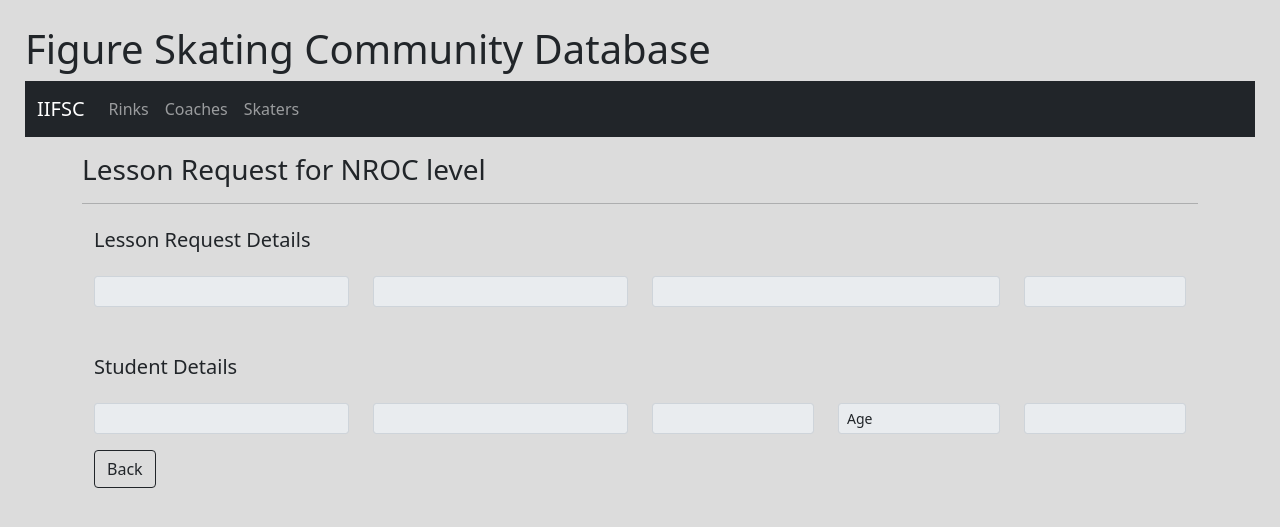
After one commit to suipingooi/iifscdb, a Flask app: template templates/process_lesson.template.html in a window 1280 px wide. The commit adds this page. Shown: the top 527 px of the page. Run offline with Flask 2, Linux system fonts and the light colour scheme; the template is opened without the code that fills it, so the values that code supplies are empty; some libraries are stand-ins or nearby versions.

Commit message:
added process lesson for testing

```diff
--- a/app.py
+++ b/app.py
@@ -598,6 +598,7 @@ def process_add_comp(student_id):
                                old_values=old_values)
 
 
+# updating competition data for skaters
 @app.route('/students/<student_id>/<comp_id>/update')
 def update_competition(student_id, comp_id):
     skate_comp = db.students.find_one({
@@ -668,7 +669,7 @@ def process_update_competition(student_id, comp_id):
 
 
 # deleting competition data from skater
-@ app.route('/students/<student_id>/skater_profile/<comp_id>/delete')
+@app.route('/students/<student_id>/skater_profile/<comp_id>/delete')
 def del_competition(student_id, comp_id):
     db.students.update_one({
         "competition_data.comp_id": ObjectId(comp_id)
@@ -684,7 +685,7 @@ def del_competition(student_id, comp_id):
 
 
 # request lesson with coach
-@ app.route('/coaches/<coach_id>/request')
+@app.route('/coaches/<coach_id>/request')
 def request_lesson(coach_id):
     coach_rl = db.coaches.find_one({
         '_id': ObjectId(coach_id)
@@ -786,8 +787,7 @@ def get_skater_id(form):
         '_id': 1
     })
 
-    student_id = list(sk8er.values())
-
+    student_id = sk8er.get('_id')
     return student_id
 
 
@@ -817,10 +817,10 @@ def post_reqlesson(coach_id):
             "location": request.form.get('rl_loc'),
             "ice_type": request.form.get('rl_icetype'),
             "coach_id": ObjectId(coach_id),
-            "student_id": student_id
+            "student_id": ObjectId(student_id)
         })
         flash("Lesson Request Accepted for Processing")
-        return redirect(url_for('lesson'))
+        return redirect(url_for('index'))
     else:
         coach_rl = db.coaches.find_one({
             '_id': ObjectId(coach_id)
@@ -859,6 +859,26 @@ def lesson():
                            lesson=lesson)
 
 
+@app.route('/schedule/<lesson_id>/<coach_id>+<student_id>/process')
+def process_lesson(lesson_id, coach_id, student_id):
+    lesson = db.schedule.find_one({
+        '_id': ObjectId(lesson_id)
+    })
+    print(lesson)
+    coach = db.coaches.find_one({
+        '_id': ObjectId(coach_id)
+    })
+    print(coach)
+    student = db.students.find_one({
+        '_id': ObjectId(student_id)
+    })
+    print(student)
+    return render_template('process_lesson.template.html',
+                           lesson=lesson,
+                           coach=coach,
+                           student=student)
+
+
 @app.route('/schedule/<lesson_id>/delete')
 def del_lesson(lesson_id):
     db.schedule.remove({
--- /dev/null
+++ b/templates/process_lesson.template.html
@@ -0,0 +1,50 @@
+{% extends 'base.template.html'%}
+
+{%block content%}
+<h3>Lesson Request for NROC level {{coach.nroc_level}} {{coach.coach_fname}} {{coach.coach_lname}}</h3>
+<h6 class="mt-3">{{coach.coach_phone}}</h6>
+<h6>{{coach.coach_email}}</h6>
+<hr>
+<form method="POST">
+    <div class="container-fluid">
+        <div class="row mt-4">
+            <h5>Lesson Request Details</h5>
+            <div class="form-group col-md-3 mt-3">
+                <input value="{{lesson.location}}" class="form-control form-control-sm" disabled>
+            </div>
+            <div class="form-group col-md-3 mt-3">
+                <input value="{{lesson.ice_type}}" class="form-control form-control-sm" disabled>
+            </div>
+            <div class="form-group col-md-4 mt-3">
+                <input value="{{lesson.datetime}}" class="form-control form-control-sm" disabled />
+            </div>
+            <div class="form-group col-md-2 mt-3">
+                <input value="{{lesson.duration}}" class="form-control form-control-sm" disabled />
+            </div>
+        </div>
+        <div class="row mt-5">
+            <h5>Student Details</h5>
+            <div class="form-group col-md-3 mt-3">
+                <input value="{{student.student_fname}}" class="form-control form-control-sm" disabled />
+            </div>
+            <div class="form-group col-md-3 mt-3">
+                <input value="{{student.student_lname}}" class="form-control form-control-sm" disabled />
+            </div>
+            <div class="form-group col-md-2 mt-3">
+                <input value="{{student.skate_level}}" class="form-control form-control-sm" disabled />
+            </div>
+            <div class="form-group col-md-2 mt-3">
+                <input value="Age {{student.age}}" class="form-control form-control-sm" disabled />
+            </div>
+            <div class="form-group col-md-2 mt-3">
+                <input value="{{student.date_of_birth.dob_day}} {{student.date_of_birth.dob_month}} {{student.date_of_birth.dob_year}}"
+                    class="form-control form-control-sm" disabled />
+            </div>
+        </div>
+        <div>
+            <a href="{{ url_for('lesson')}}" class="btn btn-outline-dark mt-3"> Back</a>
+        </div>
+    </div>
+</form>
+
+{%endblock%}
--- a/templates/schedule.template.html
+++ b/templates/schedule.template.html
@@ -16,6 +16,7 @@
         <div class="card-body">
             <div>
                 <a href="{{ url_for('del_lesson', lesson_id=lesson._id)}}" class="del-icon fas fa-trash-alt"></a>
+                <a href="{{url_for('process_lesson', lesson_id=lesson._id, coach_id=lesson.coach_id, student_id=lesson.student_id)}}" class="edit-icon fas fa-chalkboard-teacher"></a>
             </div>
             <h6 class="card-title">{{lesson.coach_id}}</h6>
             <h6 class="card-title">{{lesson.location}}</h6>
```
